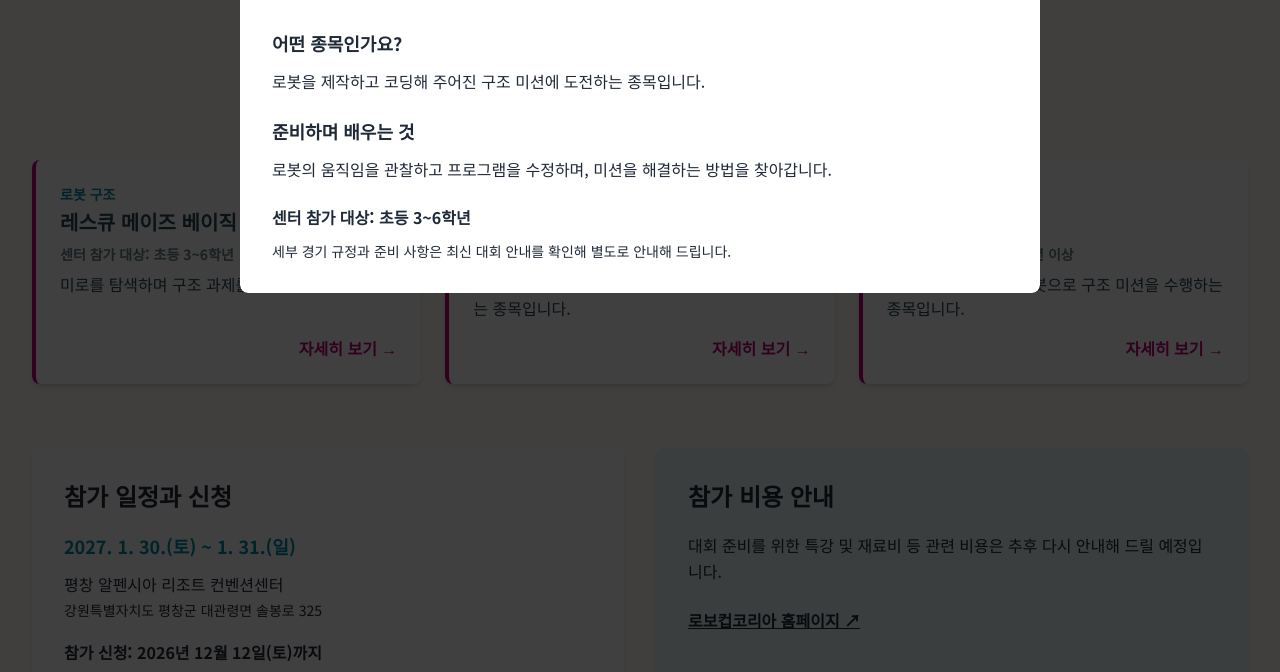
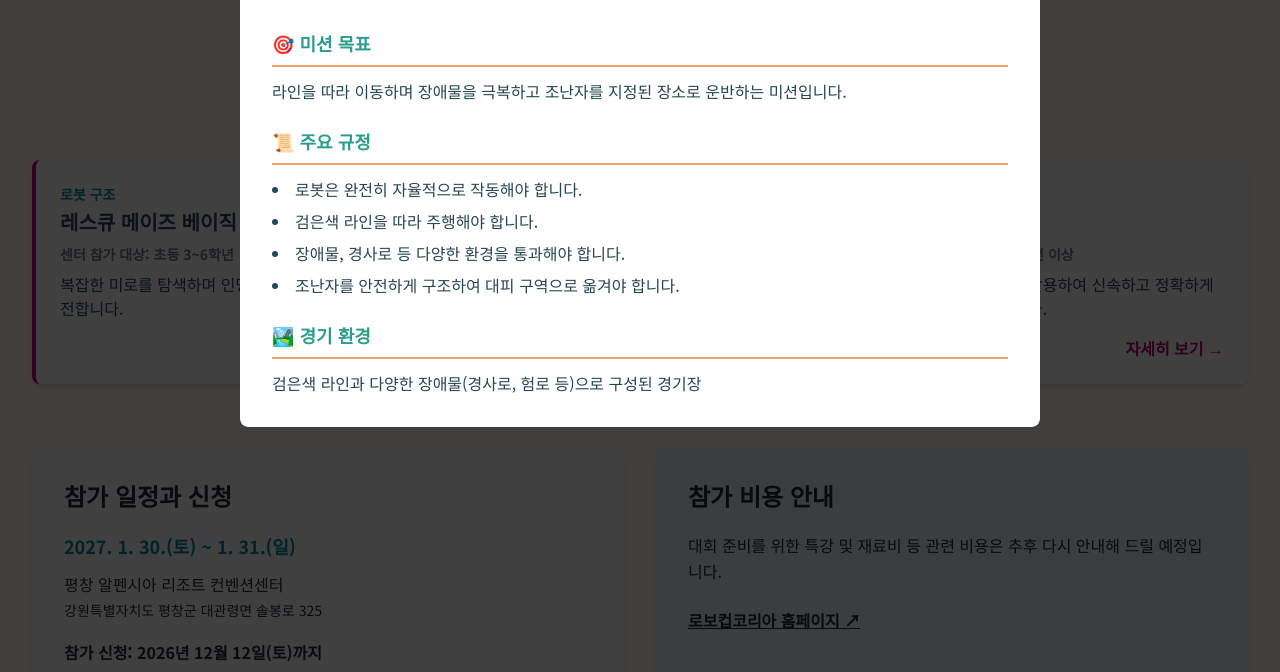
Before and after one commit to River-Jadestone/ccc2025, a plain HTML site: page index.html in a window 1280 px wide. Both pictures are taken after a click on the element 640 px from the left and 984 px from the top of the page. Shown: the part 712-1384 px from the top of the page. Drawn offline with nearby package versions, Linux system fonts and the light colour scheme.

Commit message:
Restore original three rescue league mission, rules and field descriptions

```diff
--- a/index.html
+++ b/index.html
@@ -173,7 +173,7 @@
 
     <script>
         document.addEventListener('DOMContentLoaded', () => {
-            const eventData = [{"id": "rescue-maze", "name": "레스큐 메이즈 베이직", "age": "초등 3~6학년", "desc": "미로를 탐색하며 구조 과제를 해결하는 종목입니다.", "tags": ["u12"], "learning": "센서로 주변을 살피고, 갈림길에서 이동 방향을 판단하는 과정을 연습합니다.", "category": "로봇 구조"}, {"id": "rescue-basic", "name": "레스큐 베이직", "age": "초등 3~6학년", "desc": "로봇을 제작하고 코딩해 주어진 구조 미션에 도전하는 종목입니다.", "tags": ["u12"], "learning": "로봇의 움직임을 관찰하고 프로그램을 수정하며, 미션을 해결하는 방법을 찾아갑니다.", "category": "로봇 구조"}, {"id": "rescue-line", "name": "레스큐 라인", "age": "초등 3학년 이상", "desc": "선을 따라 이동하는 로봇으로 구조 미션을 수행하는 종목입니다.", "tags": ["u12", "older"], "learning": "안정적으로 선을 따라 주행하고 다양한 경로에서 움직임을 조절하는 방법을 연습합니다.", "category": "로봇 구조"}];
+            const eventData = [{"id":"rescue-maze","name":"레스큐 메이즈 베이직","age":"초등 3~6학년","desc":"복잡한 미로를 탐색하며 인명을 구조하는 임무에 도전합니다.","tags":["u12"],"category":"로봇 구조","details":{"mission":"미로를 자율적으로 탐색하여 조난자를 찾아내고, 출발 지점으로 귀환하는 미션입니다.","rules":["로봇은 스스로 미로 지도를 작성하며 탐색해야 합니다.","벽과의 충돌을 최소화해야 합니다.","조난자(열 또는 색상 센서로 감지)를 발견하면 신호를 보내야 합니다.","탐색 완료 후 출발 지점으로 돌아와야 합니다."],"field":"벽으로 구성된 복잡한 미로 형태의 경기장"}},{"id":"rescue-basic","name":"레스큐 베이직","age":"초등 3~6학년","desc":"실제 로봇을 활용하여 주어진 구조 미션을 해결하는 종목입니다.","tags":["u12"],"category":"로봇 구조","details":{"mission":"라인을 따라 이동하며 장애물을 극복하고 조난자를 지정된 장소로 운반하는 미션입니다.","rules":["로봇은 완전히 자율적으로 작동해야 합니다.","검은색 라인을 따라 주행해야 합니다.","장애물, 경사로 등 다양한 환경을 통과해야 합니다.","조난자를 안전하게 구조하여 대피 구역으로 옮겨야 합니다."],"field":"검은색 라인과 다양한 장애물(경사로, 험로 등)으로 구성된 경기장"}},{"id":"rescue-line","name":"레스큐 라인","age":"초등 3학년 이상","desc":"라인트레이싱 기술을 활용하여 신속하고 정확하게 구조 미션을 완료합니다.","tags":["u12","older"],"category":"로봇 구조","details":{"mission":"검은색 선으로 이루어진 경로를 따라가며, 중간에 놓인 조난자(공)를 수거하여 지정된 구조 구역으로 옮기는 미션입니다.","rules":["로봇은 검은색 선을 벗어나지 않고 주행해야 합니다.","경로 상의 교차로나 끊어진 길 등 다양한 상황을 판단하여 극복해야 합니다.","조난자를 안전하게 수집하고 지정된 위치에 정확히 놓아야 합니다.","가장 빠른 시간 안에 미션을 완료해야 합니다."],"field":"흰색 바닥에 검은색 선으로 그려진 트랙, 교차로 및 다양한 형태의 조난자 포함"}}];
 
             const eventList = document.getElementById('event-list');
             const filterButtons = document.getElementById('filter-buttons');
@@ -248,11 +248,22 @@
                 lastEventCardRect = cardRect; currentEventId = eventId;
                 modalTitle.textContent = event.name;
                 modalBody.innerHTML = `
-                    <h4 class="text-lg font-bold mb-3">어떤 종목인가요?</h4><p>${event.desc}</p>
-                    <h4 class="text-lg font-bold mt-6 mb-3">준비하며 배우는 것</h4><p>${event.learning}</p>
-                    <p class="mt-6 font-bold">센터 참가 대상: ${event.age}</p>
-                    <p class="mt-3 text-sm">세부 경기 규정과 준비 사항은 최신 대회 안내를 확인해 별도로 안내해 드립니다.</p>
+                    <div class="mb-6">
+                        <h4 class="text-lg font-bold border-b-2 pb-2 mb-3" style="color: #2a9d8f; border-color: #f4a261;">🎯 미션 목표</h4>
+                        <p style="color: #264653;">${event.details.mission}</p>
+                    </div>
+                    <div class="mb-6">
+                        <h4 class="text-lg font-bold border-b-2 pb-2 mb-3" style="color: #2a9d8f; border-color: #f4a261;">📜 주요 규정</h4>
+                        <ul class="list-disc list-inside space-y-2" style="color: #264653;">
+                            ${event.details.rules.map(rule => `<li>${rule}</li>`).join('')}
+                        </ul>
+                    </div>
+                    <div>
+                        <h4 class="text-lg font-bold border-b-2 pb-2 mb-3" style="color: #2a9d8f; border-color: #f4a261;">🏞️ 경기 환경</h4>
+                        <p style="color: #264653;">${event.details.field}</p>
+                    </div>
                 `;
+
                 document.body.style.overflow = 'hidden';
                 modalBackdrop.classList.remove('hidden');
                 eventModal.style.left = `${cardRect.left}px`;
```
